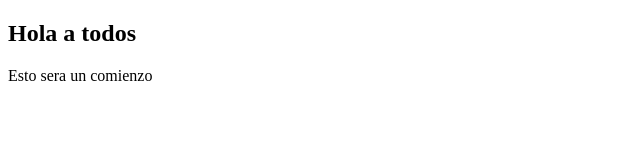
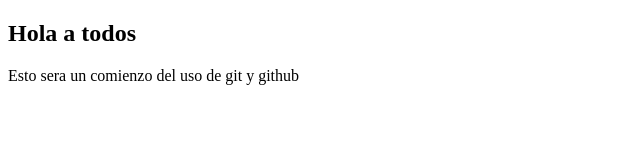
Before and after one commit to Josecahuana/prueba2-git, a plain HTML site: page index.html in a window 1280 px wide. Shown: the whole page, without its empty margins (0-640 px from the left). Drawn offline with Linux system fonts and the light colour scheme.

Commit message:
Agregando mas contenido html-main

```diff
--- a/index.html
+++ b/index.html
@@ -8,6 +8,6 @@
 </head>
 <body>
     <h2>Hola a todos</h2>
-    <p>Esto sera un comienzo</p>
+    <p>Esto sera un comienzo del uso de git y github</p>
 </body>
 </html>
```
